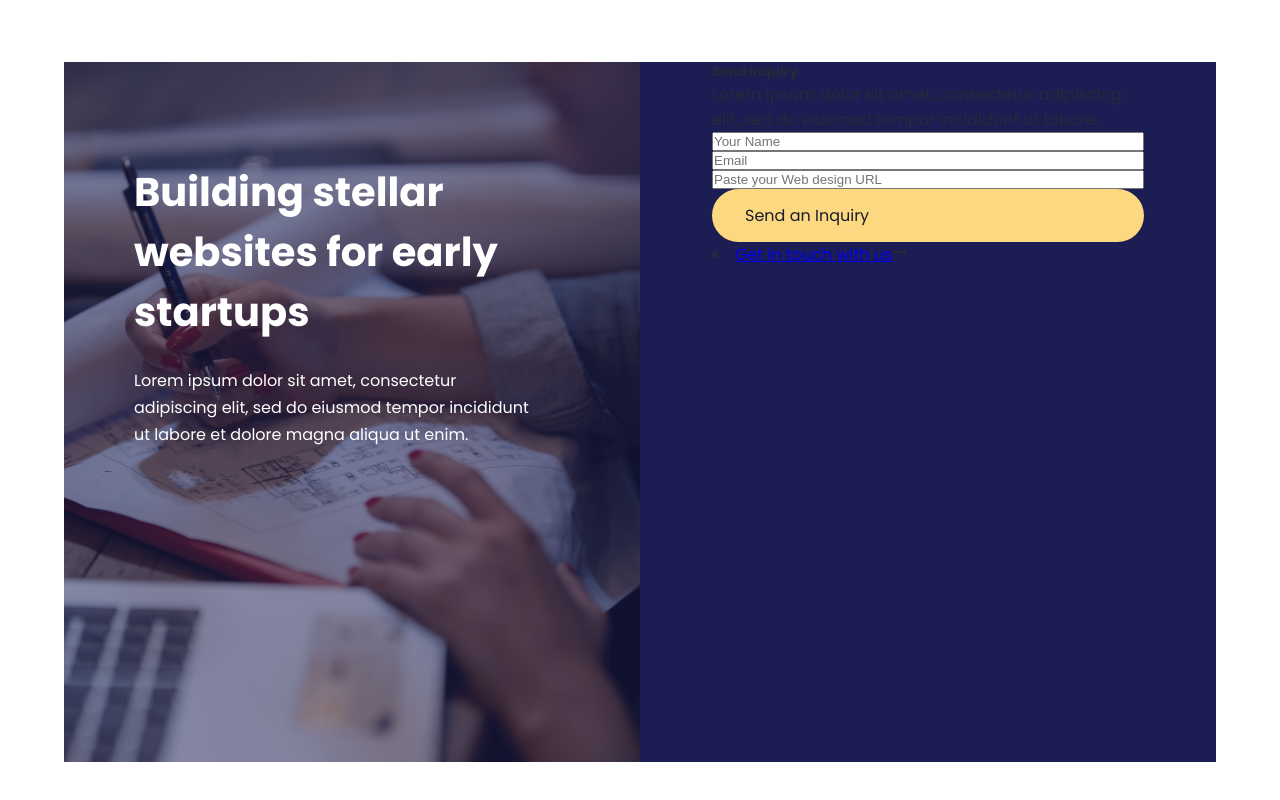
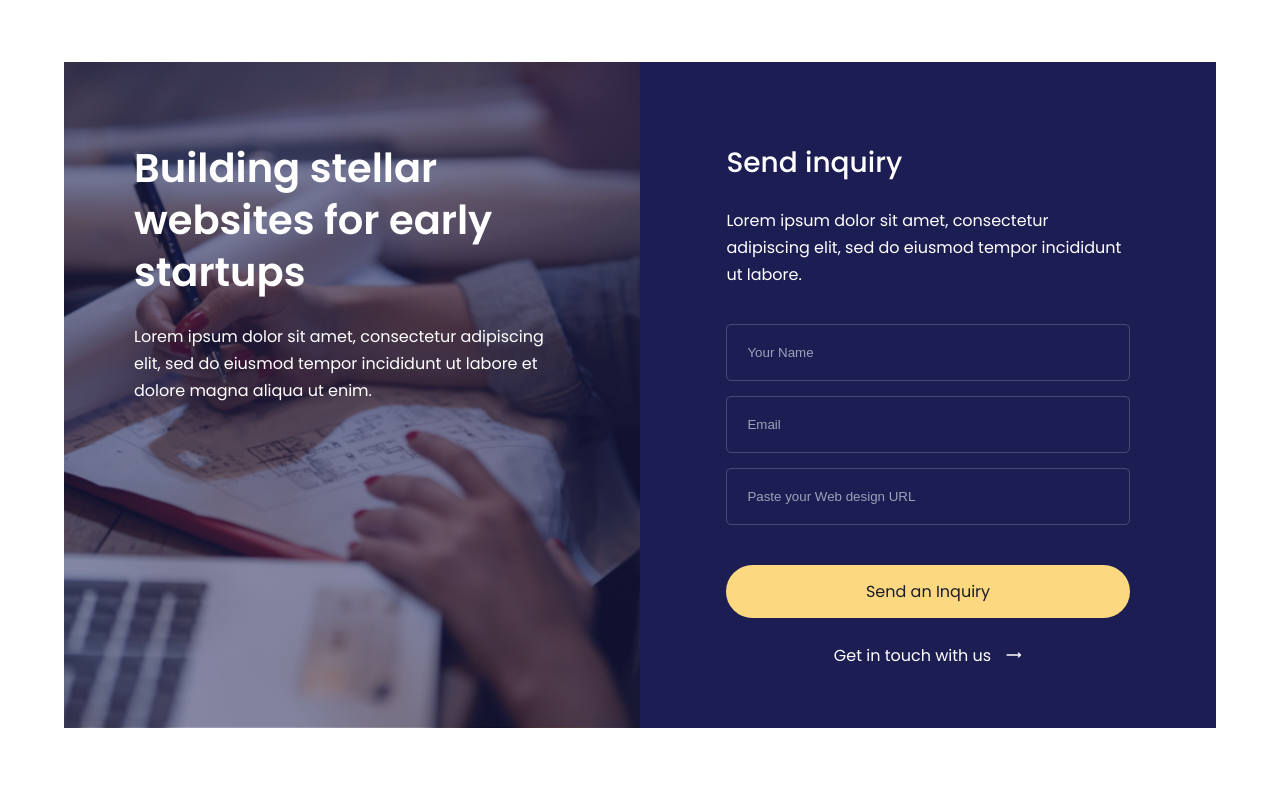
Before and after one commit to Meldy2503/Windec, a React (Create React App) app: page / in a window 1280 px wide. Shown: the part 4177-4977 px from the top of the page. Built offline with nearby package versions, Linux system fonts and the light colour scheme.

Commit message:
add style to rightt content

```diff
--- a/src/components/HomePage/sendInquiry/Styled.js
+++ b/src/components/HomePage/sendInquiry/Styled.js
@@ -8,20 +8,21 @@ export const LeftContent = styled.div`
   width: 50%;
   position: relative;
   background-image: linear-gradient(45deg, rgba(28, 30, 83, 0.5), rgba(28, 30, 83, 0.6)), url(${img6});
-  height: 70rem;
+  /* height: 70rem; */
   background-size: cover;
   background-repeat: no-repeat;
   background-position: center;
 
     div {
          position: absolute;
-         top: 10rem;
+         top: 8rem;
          left: 7rem;
-         width: 70%;
+         width: 75%;
 
   h1 {
      font-size: 4rem;
-     line-height: 1.5;
+     line-height: 1.3;
+     font-weight: 600;
      color: #fff;
   }
 
@@ -40,14 +41,63 @@ export const RightContent = styled.div`
   flex-direction: column;
 
   div {
-    width: 75%;
+    width: 70%;
     margin: 0 auto;
+    margin-top: 8rem;
+
+    h5 {
+      color: #fff;
+      font-size: 2.8rem;
+      font-weight: 500;
+    }
+
+    p {
+     font-weight: 400;
+     line-height: 1.7;
+     margin: 2.3rem 0 3.5rem 0;
+     color: #fff;
+  }
 
   form {
     display: flex;
     flex-direction: column;
-  }}
+    text-align: center;
 
+    input {
+      background-color: transparent;
+      border: 1px solid #F4F6FC33;
+      margin-bottom: 1.5rem;
+      padding: 2rem;
+      border-radius: .5rem;
 
+      &::placeholder {
+        color: ${({theme}) => theme.colors.primary5};
+        opacity: 0.6;
+      }
+    }
+  }
 
+  li {
+         display: flex;
+         align-items: center;
+         color: #fff;
+         justify-content: center;
+         margin-bottom: 6rem;
+
+         /* @media screen and (max-width: ${({theme}) => theme.mediaQuery.tablet}) {
+           margin-bottom: 4rem;
+          }  */
+        }
+
+        li a {
+          text-decoration: none;
+          margin-right: 1.5rem;
+          align-items: center;
+          color: #fff;
+
+         /* @media screen and (max-width: ${({theme}) => theme.mediaQuery.tablet}) {
+          margin-right: .5rem;
+      }  */
+     }
+}
 `;
--- a/src/components/HomePage/sendInquiry/index.js
+++ b/src/components/HomePage/sendInquiry/index.js
@@ -29,20 +29,19 @@ function SendInquiry() {
                   <p>Lorem ipsum dolor sit amet, consectetur adipiscing elit, sed do eiusmod tempor incididunt ut labore.</p>
                   <form action="#">
                      <input type="text"
-                    placeholder='Your Name' />
+                      placeholder='Your Name' />
                     <input type="email"
-                    placeholder='Email' />
+                      placeholder='Email' />
                     <input type="text"
-                    placeholder='Paste your Web design URL' />
-                    <Button>Send an Inquiry</Button>
+                      placeholder='Paste your Web design URL' />
+                    <Button margin= "2.5rem 0"
+                    >Send an Inquiry</Button>
                   </form>
                   <li>
                       <a href="#">Get in touch with us</a>
                       <CgArrowLongRight />
                   </li>
-
               </div>
-
           </RightContent>
       </ContentContainer>
   </MainContainer>
```
